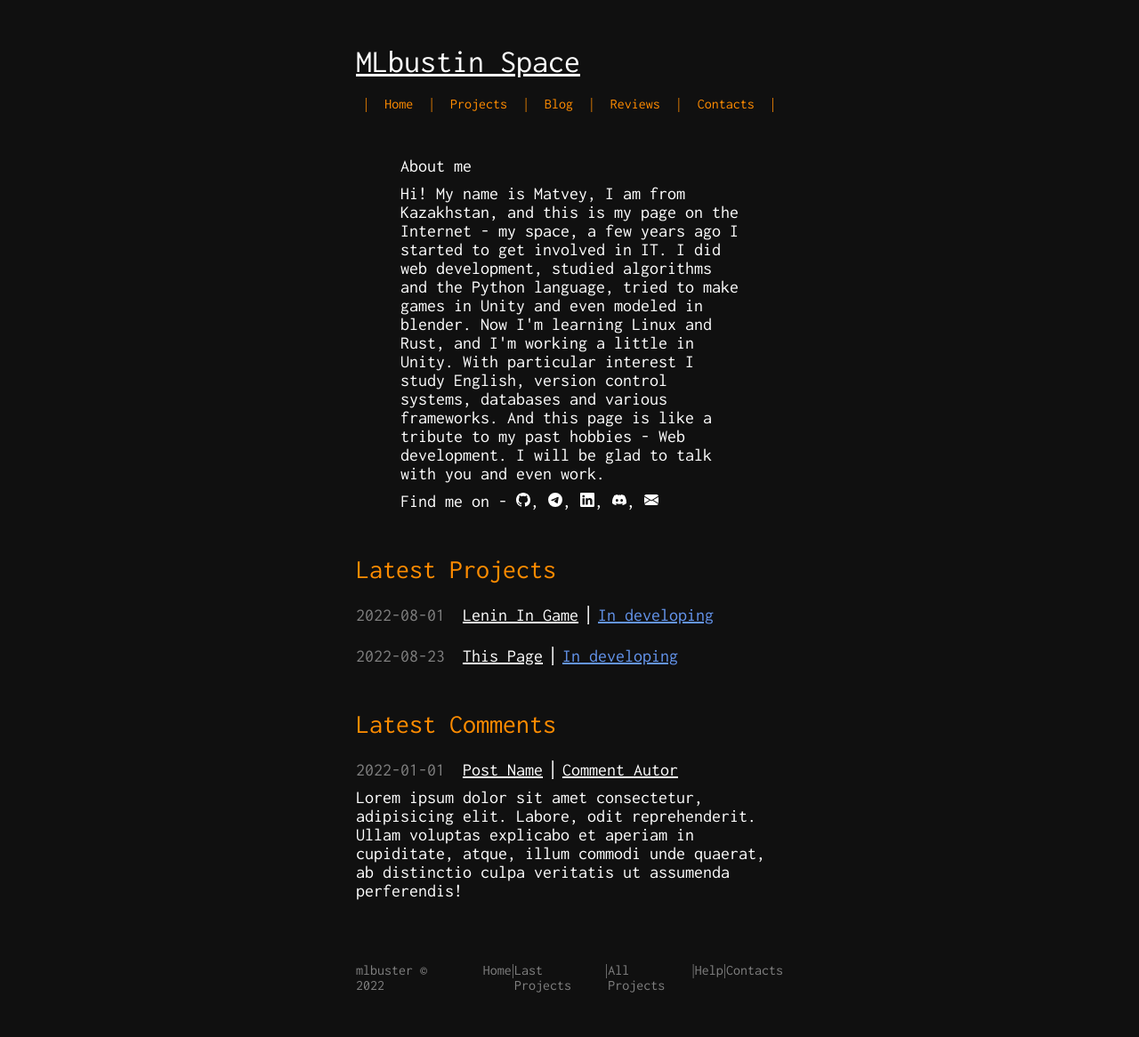
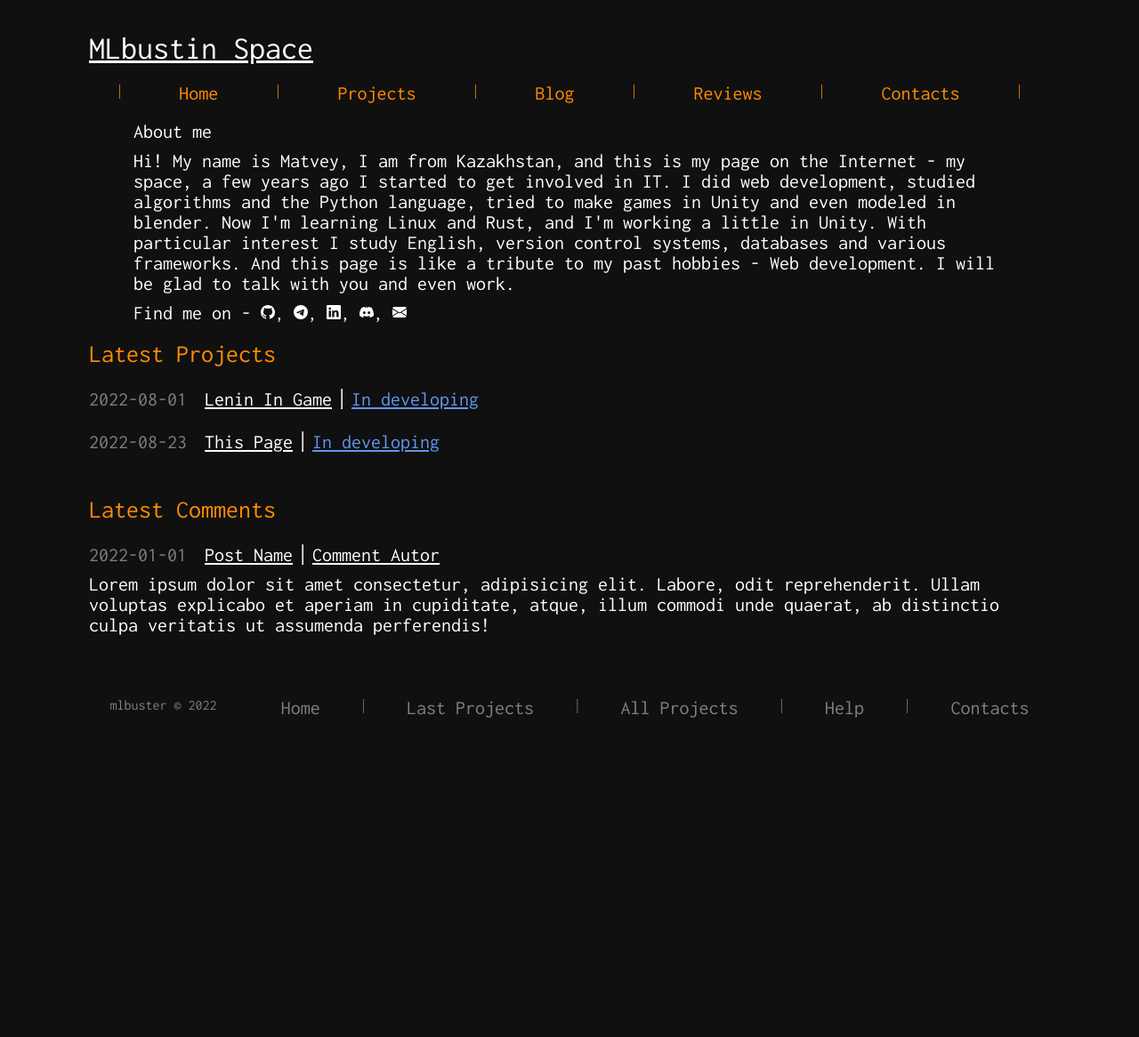
Before and after one commit to redduvel/mpage, a PHP site: page / in a window 1280 px wide. Shown: the whole page at 89% size. After the commit the page ends 807 px from the top, so only its background shows below. Run offline with PHP 8.4, Linux system fonts and the light colour scheme; some web fonts are replaced.

Commit message:
Update media.css

```diff
--- a/css/media.css
+++ b/css/media.css
@@ -1,4 +1,4 @@
-@media (max-width: 376px) {
+@media (max-device-width: 450px) {
     body {
         padding: 15px 10px 15px 10px;
     }
@@ -8,7 +8,13 @@
     .main-link {
         font-size: 24px;
     }
+    .about-text{
+        max-width: 100%;
+        font-size: 16px;
+
+    }
     .about-links-text {
+        max-width: 150px;
         font-size: 12px;
     }
     .projects-h {
@@ -23,4 +29,78 @@
     .project-date {
         font-size: 16px;
     }
+    .img-link {
+        max-height: 10px;
+    }
+    .nav-link {
+        font-size: 16px;
+    }
 }
+@media (max-device-width: 750px) and (min-device-width: 451px) {
+    body {
+        padding: 35px 100px 35px 100px;
+    }
+    .about {
+        padding: 20px 50px 20px 50px;
+    }
+    .main-link {
+        font-size: 36px;
+    }
+    .about-text{
+        max-width: 100%;
+        font-size: 22px;
+
+    }
+    .about-links-text {
+        font-size: 22px;
+    }
+    .projects-h {
+        font-size: 28px;
+    }
+    .project-name {
+        font-size: 22px;
+    }
+    .project-status {
+        font-size: 22px;
+    }
+    .project-date {
+        font-size: 22px;
+    }
+    .nav-link {
+        font-size: 22px;
+    }
+}
+@media (max-device-width: 1350px) and (min-device-width: 751px) {
+    body {
+        padding: 35px 100px 35px 100px;
+    }
+    .about {
+        padding: 20px 50px 20px 50px;
+    }
+    .main-link {
+        font-size: 36px;
+    }
+    .about-text{
+        max-width: 100%;
+        font-size: 22px;
+
+    }
+    .about-links-text {
+        font-size: 22px;
+    }
+    .projects-h {
+        font-size: 28px;
+    }
+    .project-name {
+        font-size: 22px;
+    }
+    .project-status {
+        font-size: 22px;
+    }
+    .project-date {
+        font-size: 22px;
+    }
+    .nav-link {
+        font-size: 22px;
+    }
+}
```
